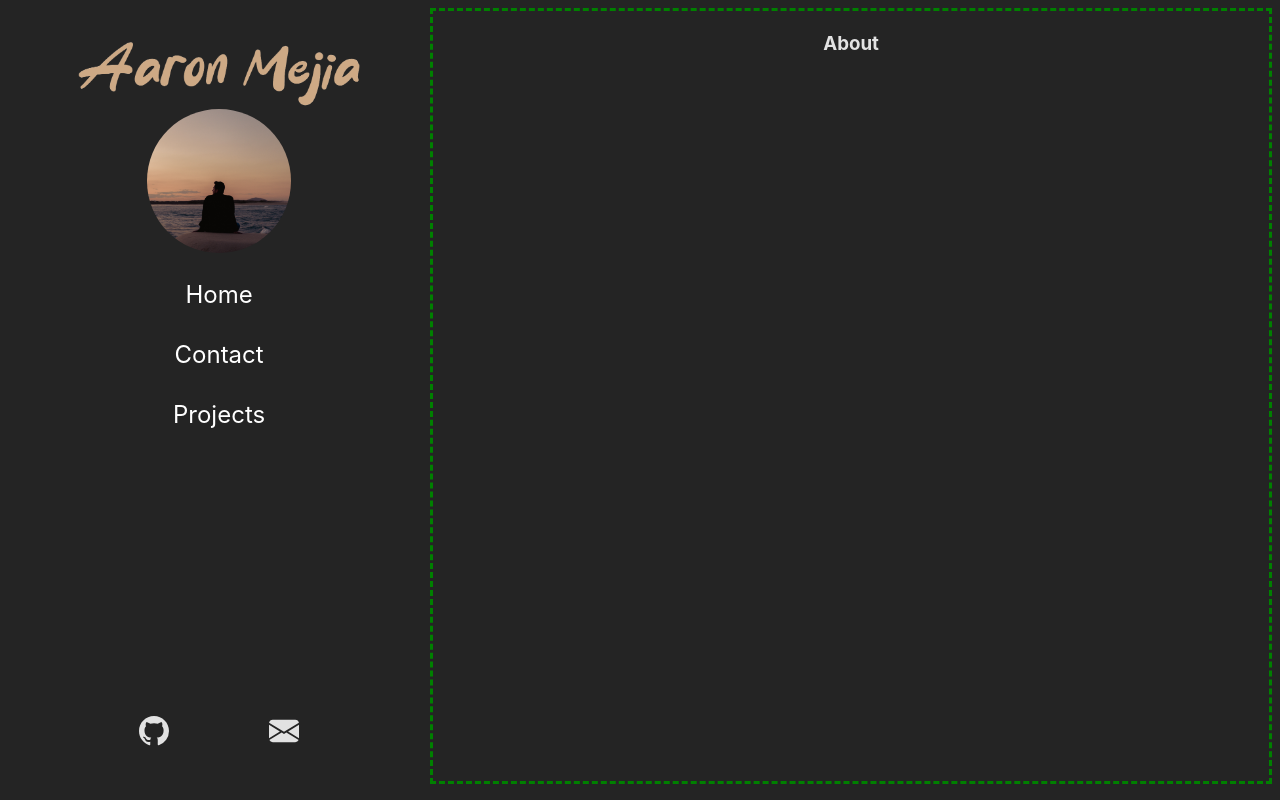
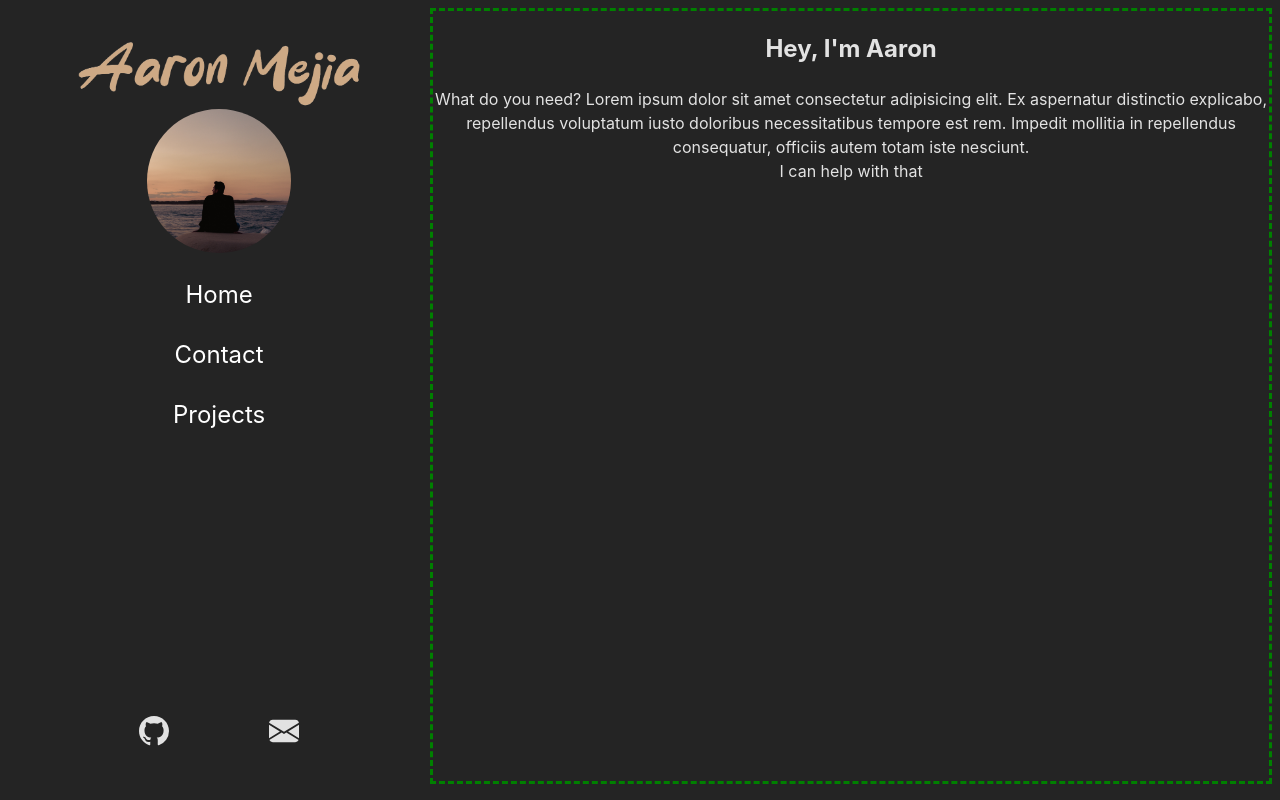
Before and after one commit to mejia-dev/mejia.dev, a React (Vite) app: page / in a window 1280 px wide. Built offline with nearby package versions, Linux system fonts and the light colour scheme.

Commit message:
Update title of About page

```diff
--- a/src/components/About.tsx
+++ b/src/components/About.tsx
@@ -1,7 +1,11 @@
 export default function About(): JSX.Element {
   return (
     <>
-      <h3>About</h3>
+      <h2>Hey, I'm Aaron</h2>
+      <p>What do you need? Lorem ipsum dolor sit amet consectetur adipisicing elit. Ex aspernatur distinctio explicabo, repellendus voluptatum iusto doloribus necessitatibus tempore est rem. Impedit mollitia in repellendus consequatur, officiis autem totam iste nesciunt.
+        <br />
+        I can help with that
+      </p>
     </>
   )
 }
```
